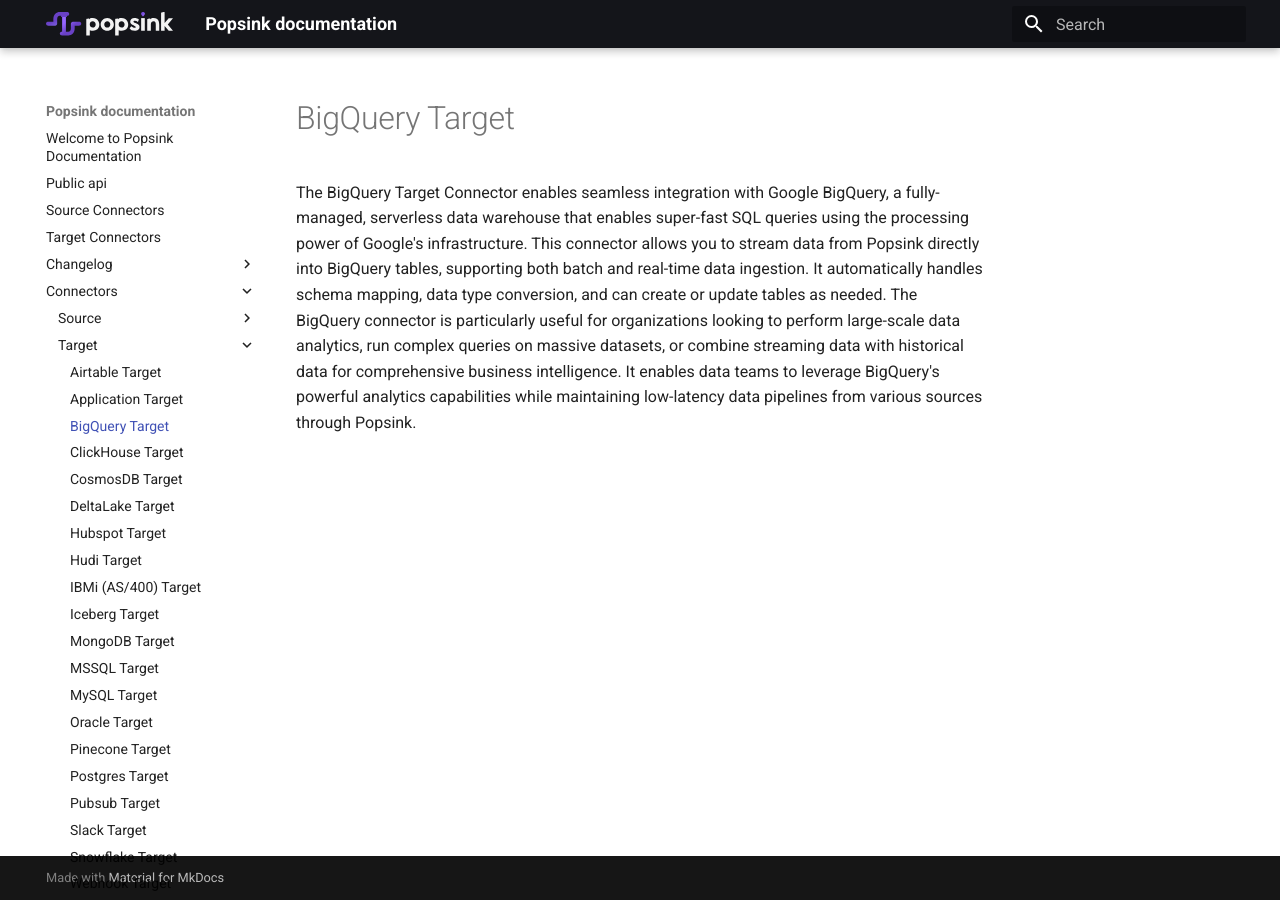
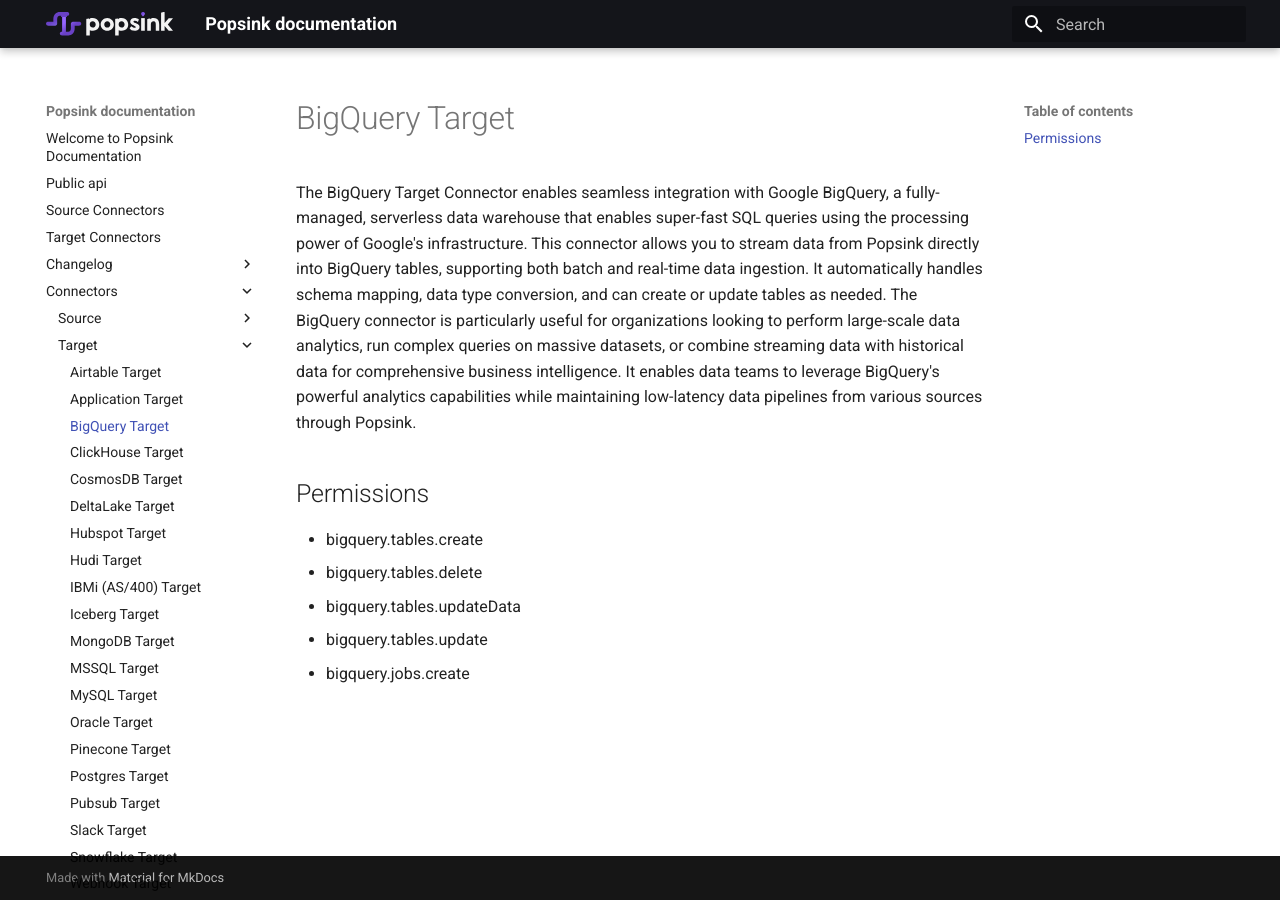
Before and after one commit to Popsink/documentation, an MkDocs documentation site: the page built from docs/connectors/target/bigquery.md, in a window 1280 px wide. Built offline with MkDocs 1.6.1 and Material for MkDocs 9.7.7, drawn with Linux system fonts in a browser that asks for light colours.

Commit message:
adding permissions for sf and bq

```diff
--- a/docs/connectors/target/bigquery.md
+++ b/docs/connectors/target/bigquery.md
@@ -1,2 +1,11 @@
 # BigQuery Target
+
 The BigQuery Target Connector enables seamless integration with Google BigQuery, a fully-managed, serverless data warehouse that enables super-fast SQL queries using the processing power of Google's infrastructure. This connector allows you to stream data from Popsink directly into BigQuery tables, supporting both batch and real-time data ingestion. It automatically handles schema mapping, data type conversion, and can create or update tables as needed. The BigQuery connector is particularly useful for organizations looking to perform large-scale data analytics, run complex queries on massive datasets, or combine streaming data with historical data for comprehensive business intelligence. It enables data teams to leverage BigQuery's powerful analytics capabilities while maintaining low-latency data pipelines from various sources through Popsink.
+
+## Permissions
+
+- bigquery.tables.create
+- bigquery.tables.delete
+- bigquery.tables.updateData
+- bigquery.tables.update
+- bigquery.jobs.create
```
Also changed, not shown: docs/connectors/source/salesforce.md (+8 -0 lines).
